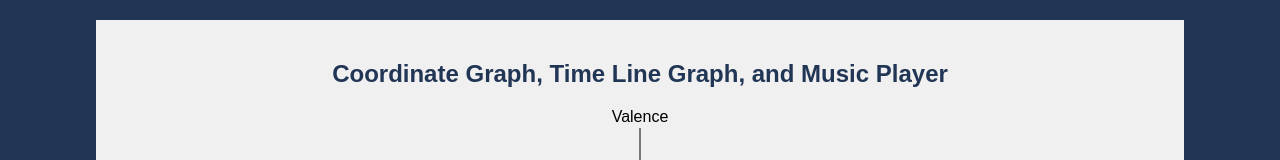
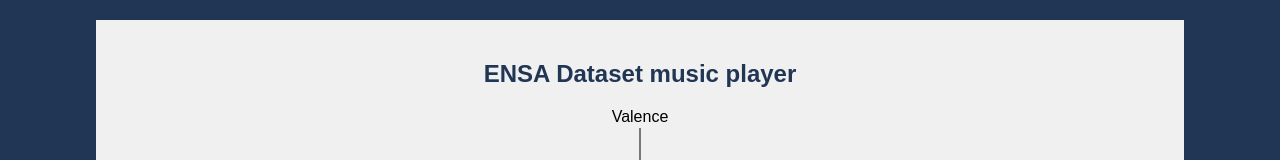
Before and after one commit to MarthoxGJ/Nightingale, a React (Create React App) app: page / in a window 1280 px wide. Shown: the top 160 px of the page. Built offline with nearby package versions, Linux system fonts and the light colour scheme; no server answers.

Commit message:
Change name

```diff
--- a/src/App.js
+++ b/src/App.js
@@ -31,7 +31,7 @@ const App = () => {
   return (
     <div className="container">
       <h1 className="page-title">
-        Coordinate Graph, Time Line Graph, and Music Player
+      ENSA Dataset music player
       </h1>
       <div className="coordinate-graph-container">
         <p className="YAxis">Arousal</p>
```
